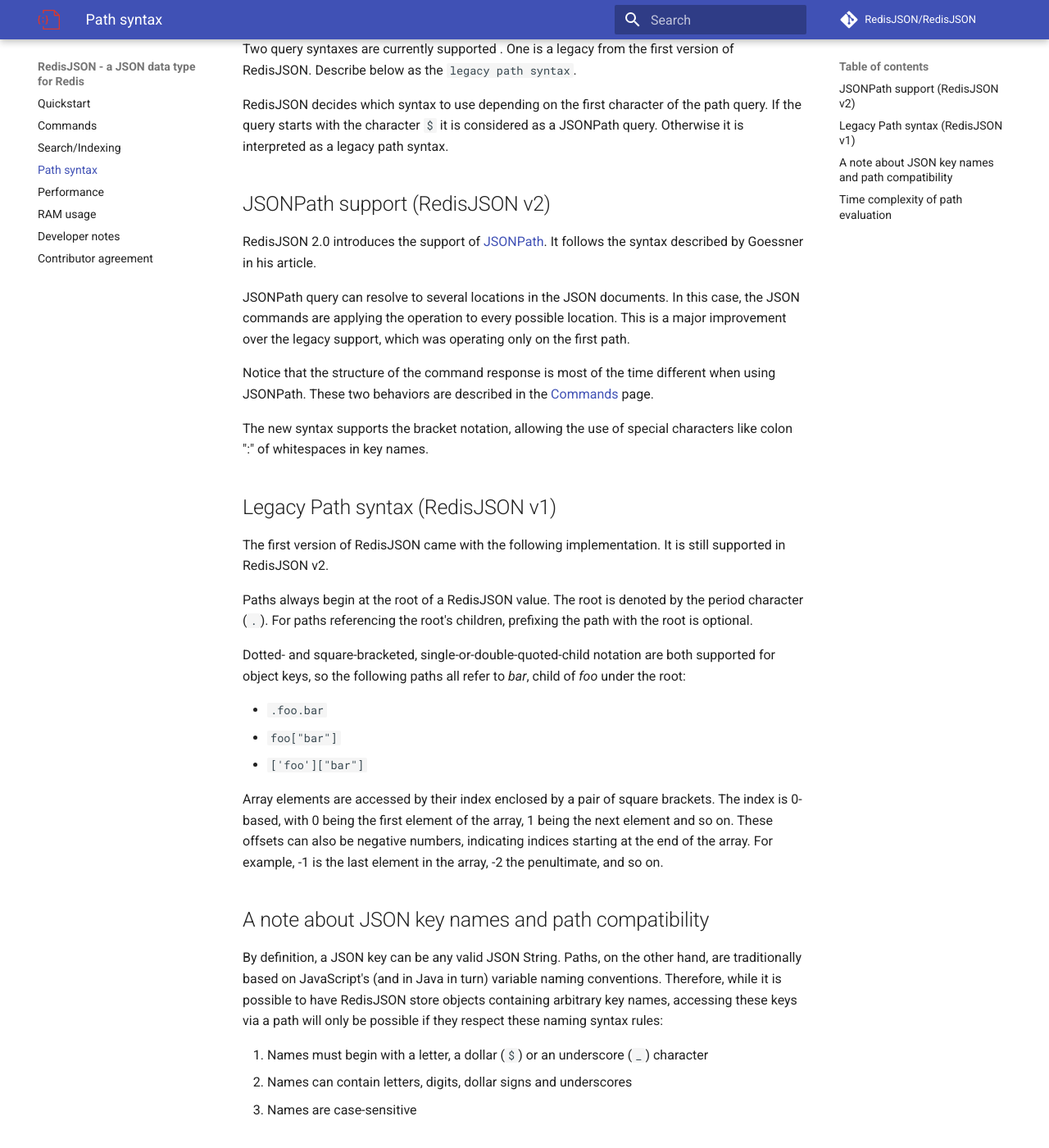
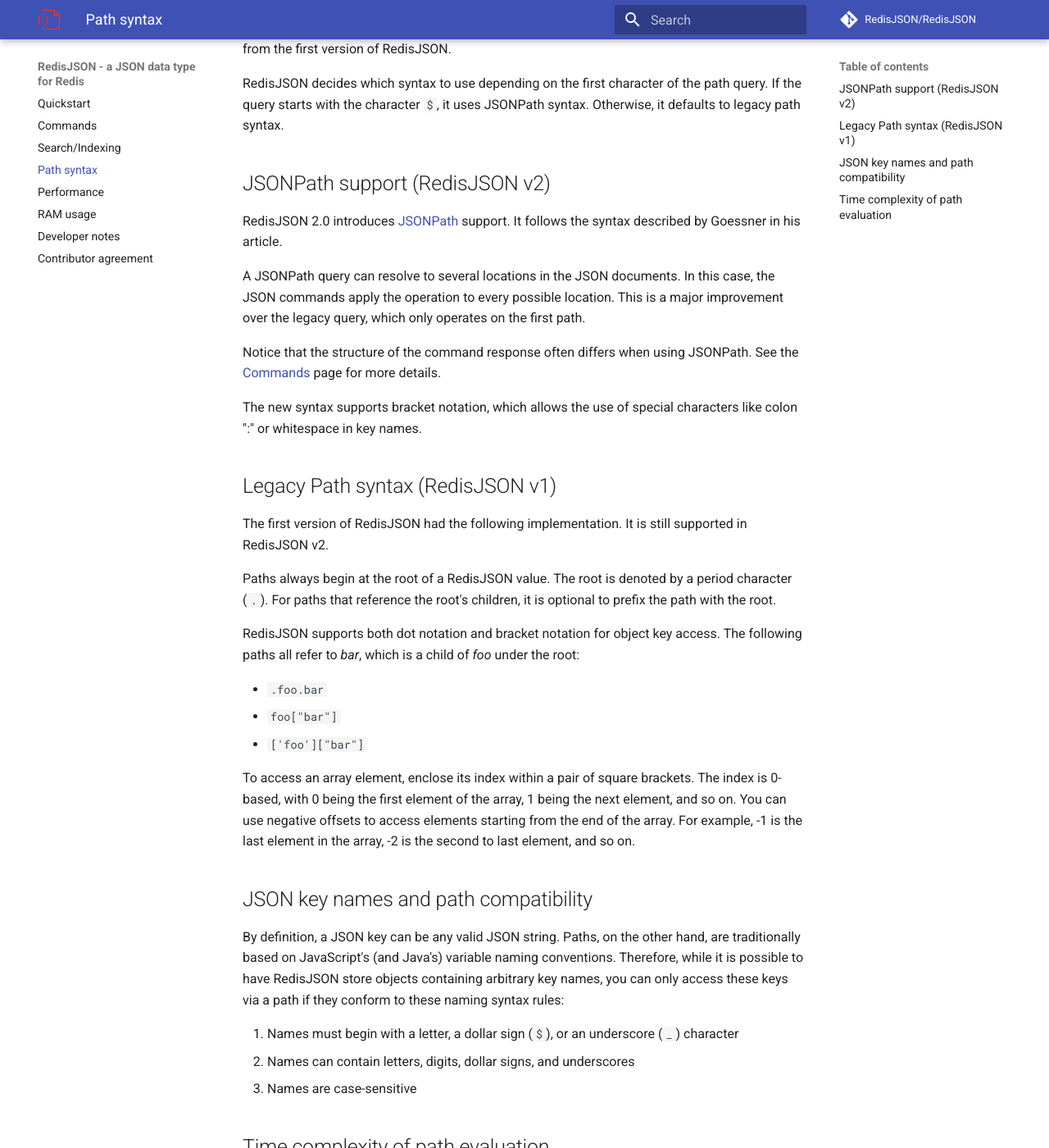
Before and after one commit to RedisJSON/RedisJSON, an MkDocs documentation site: the page built from docs/path.md, in a window 1280 px wide and 1400 px high, scrolled down 225 px. Shown: the whole window at 82% size. Built offline with MkDocs 1.6.1 and Material for MkDocs 9.7.7, drawn with Linux system fonts in a browser that asks for light colours; comment, search, counter and statistics services are not loaded; some of the changed text lies outside the part shown.

Commit message:
path.md copyedit suggestions

```diff
--- a/docs/path.md
+++ b/docs/path.md
@@ -1,46 +1,46 @@
 # RedisJSON Path
 
-Since there does not exist a standard for path syntax, RedisJSON implements its own. RedisJSON's syntax is a subset of common best practices and resembles [JSONPath](http://goessner.net/articles/JsonPath/) not by accident.
+Since no standard for path syntax exists, RedisJSON implements its own. RedisJSON's syntax is based on common best practices and intentionally resembles [JSONPath](http://goessner.net/articles/JsonPath/).
 
-Two query syntaxes are currently supported . One is a legacy from the first version of RedisJSON. Describe below as the `legacy path syntax`.
+RedisJSON currently supports two query syntaxes: JSONPath syntax and a legacy path syntax from the first version of RedisJSON.
 
-RedisJSON decides which syntax to use depending on the first character of the path query. If the query starts with the character `$` it is considered as a JSONPath query. Otherwise it is interpreted as a legacy path syntax.
+RedisJSON decides which syntax to use depending on the first character of the path query. If the query starts with the character `$`, it uses JSONPath syntax. Otherwise, it defaults to legacy path syntax.
 
 ## JSONPath support (RedisJSON v2)
 
-RedisJSON 2.0 introduces the support of [JSONPath](http://goessner.net/articles/JsonPath/). It follows the syntax described by Goessner in his article.
+RedisJSON 2.0 introduces [JSONPath](http://goessner.net/articles/JsonPath/) support. It follows the syntax described by Goessner in his article.
 
-JSONPath query can resolve to several locations in the JSON documents. In this case, the JSON commands are applying the operation to every possible location. This is a major improvement over the legacy support, which was operating only on the first path.
+A JSONPath query can resolve to several locations in the JSON documents. In this case, the JSON commands apply the operation to every possible location. This is a major improvement over the legacy query, which only operates on the first path.
 
-Notice that the structure of the command response is most of the time different when using JSONPath. These two behaviors are described in the [Commands](/commands) page.
+Notice that the structure of the command response often differs when using JSONPath. See the [Commands](/redisjson/commands) page for more details.
 
-The new syntax supports the bracket notation, allowing the use of special characters like colon ":" of whitespaces in key names.
+The new syntax supports bracket notation, which allows the use of special characters like colon ":" or whitespace in key names.
 
 ## Legacy Path syntax (RedisJSON v1)
 
-The first version of RedisJSON came with the following implementation. It is still supported in RedisJSON v2.
+The first version of RedisJSON had the following implementation. It is still supported in RedisJSON v2.
 
-Paths always begin at the root of a RedisJSON value. The root is denoted by the period character (`.`). For paths referencing the root's children, prefixing the path with the root is optional.
+Paths always begin at the root of a RedisJSON value. The root is denoted by a period character (`.`). For paths that reference the root's children, it is optional to prefix the path with the root.
 
-Dotted- and square-bracketed, single-or-double-quoted-child notation are both supported for object keys, so the following paths all refer to _bar_, child of _foo_ under the root:
+RedisJSON supports both dot notation and bracket notation for object key access. The following paths all refer to _bar_, which is a child of _foo_ under the root:
 
 *   `.foo.bar`
 *   `foo["bar"]`
 *   `['foo']["bar"]`
 
-Array elements are accessed by their index enclosed by a pair of square brackets. The index is 0-based, with 0 being the first element of the array, 1 being the next element and so on. These offsets can also be negative numbers, indicating indices starting at the end of the array. For example, -1 is the last element in the array, -2 the penultimate, and so on.
+To access an array element, enclose its index within a pair of square brackets. The index is 0-based, with 0 being the first element of the array, 1 being the next element, and so on. You can use negative offsets to access elements starting from the end of the array. For example, -1 is the last element in the array, -2 is the second to last element, and so on.
 
-## A note about JSON key names and path compatibility
+## JSON key names and path compatibility
 
-By definition, a JSON key can be any valid JSON String. Paths, on the other hand, are traditionally based on JavaScript's (and in Java in turn) variable naming conventions. Therefore, while it is possible to have RedisJSON store objects containing arbitrary key names, accessing these keys via a path will only be possible if they respect these naming syntax rules:
+By definition, a JSON key can be any valid JSON string. Paths, on the other hand, are traditionally based on JavaScript's (and Java's) variable naming conventions. Therefore, while it is possible to have RedisJSON store objects containing arbitrary key names, you can only access these keys via a path if they conform to these naming syntax rules:
 
-1.  Names must begin with a letter, a dollar (`$`) or an underscore (`_`) character
-2.  Names can contain letters, digits, dollar signs and underscores
+1.  Names must begin with a letter, a dollar sign (`$`), or an underscore (`_`) character
+2.  Names can contain letters, digits, dollar signs, and underscores
 3.  Names are case-sensitive
 
 ## Time complexity of path evaluation
 
-The complexity of searching (navigating to) an element in the path is made of:
+The time complexity of searching (navigating to) an element in the path is calculated from:
 
 1. Child level - every level along the path adds an additional search
 2. Key search - O(N)<sup>&#8224;</sup>, where N is the number of keys in the parent object
```
Also changed, not shown: other parts of docs/path.md (+1 -1 lines).
